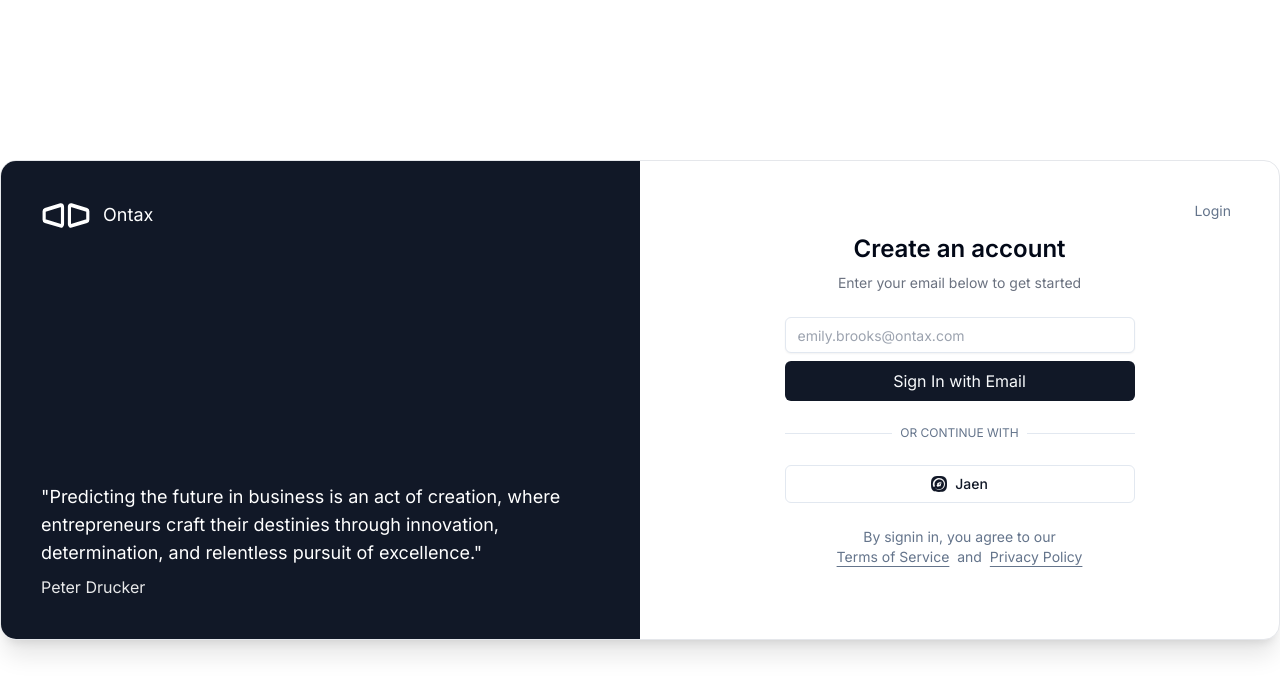
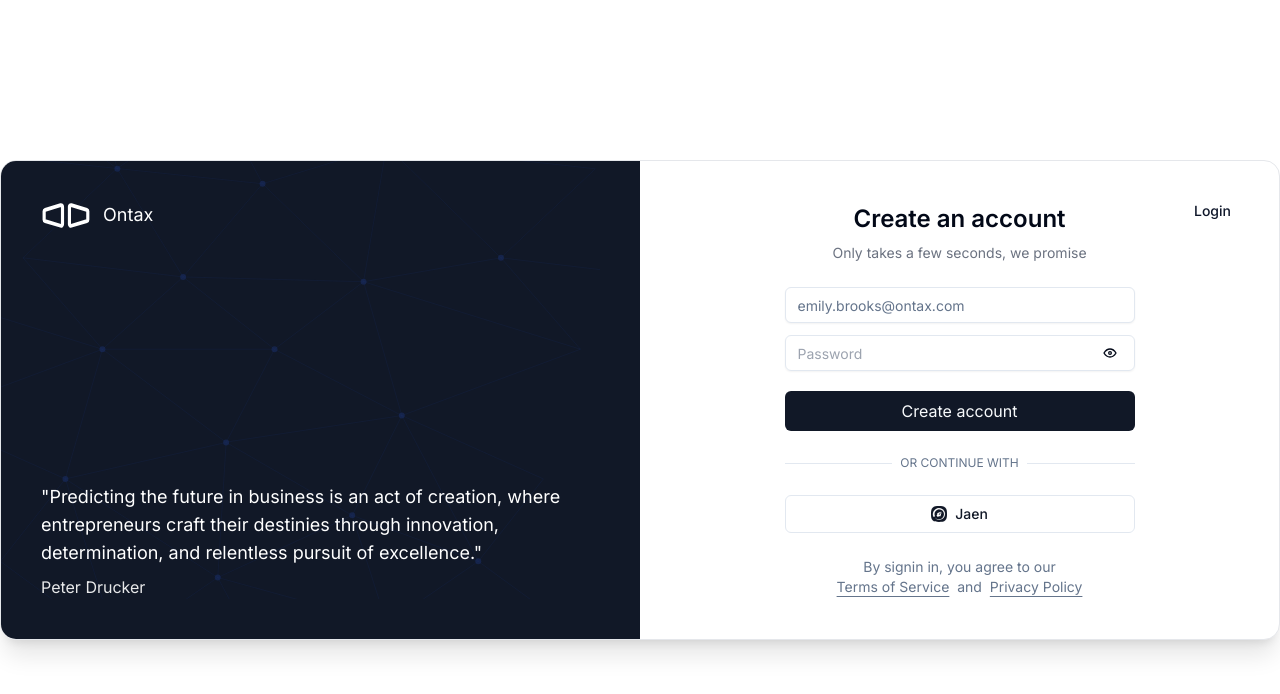
Before and after one commit to OntaxAT/ontax-web-client, a Next.js app: page /sign-in in a window 1280 px wide. Shown: the top 694 px of the page. Built offline with nearby package versions, Linux system fonts and the light colour scheme.

Commit message:
feat(auth): Add basic signin form logic

```diff
--- a/app/(auth)/(routes)/sign-in/page.tsx
+++ b/app/(auth)/(routes)/sign-in/page.tsx
@@ -2,55 +2,118 @@
 
 import * as React from 'react';
 
-import { cn } from '@/lib/utils';
+import { cn, validateEmail } from '@/lib/utils';
 import { Button, buttonVariants } from '@/components/ui/button';
 import { Input } from '@/components/ui/input';
 import { Label } from '@/components/ui/label';
 import TbLoader from '@/components/icons/TbLoader';
 import TbGitHub from '@/components/icons/TbGithub';
-import { FC } from 'react';
+import { FC, useState } from 'react';
 import Link from 'next/link';
 import Image from 'next/image';
 import Jaen from '@/components/icons/snek';
+import { SubmitHandler, useForm } from 'react-hook-form';
+import TbEye from '@/components/icons/TbEye';
+import TbEyeOff from '@/components/icons/TbEyeOff';
+
+type InputFields = {
+  email: string;
+  password: string;
+};
 
 const SignIn: FC = () => {
-  const [isLoading, setIsLoading] = React.useState<boolean>(false);
+  const [isLoading, setIsLoading] = useState<boolean>(false);
+  const [showPassword, setShowPassword] = useState<boolean>(false);
+  const [isPasswordFocused, setIsPasswordFocused] = useState<boolean>(false);
 
-  async function onSubmit(event: React.SyntheticEvent) {
-    event.preventDefault();
+  const {
+    register,
+    handleSubmit,
+    formState: { errors }
+  } = useForm<InputFields>();
+
+  const onSubmit: SubmitHandler<InputFields> = data => {
     setIsLoading(true);
-
+    console.log('form data: ', data);
     setTimeout(() => {
       setIsLoading(false);
-    }, 3000);
-  }
+    }, 2000);
+  };
 
   return (
     <>
       <Link
         href="/sign-up"
-        className="absolute top-8 right-8 px-4 py-2 rounded-md inline-flex items-center text-sm text-muted-foreground focus-visible:outline-none focus-visible:ring-1 focus-visible:ring-ring hover:bg-accent transition-colors"
+        className="absolute top-8 right-8 px-4 py-2 rounded-md inline-flex items-center text-sm font-medium text-accent-foreground focus-visible:outline-none focus-visible:ring-1 focus-visible:ring-ring hover:bg-accent transition-colors"
       >
         Login
       </Link>
       <div className="mx-auto flex flex-col w-full justify-center space-y-6 sm:w-[350px]">
         <div className="flex flex-col space-y-2 text-center">
           <h1 className="text-2xl font-semibold">Create an account</h1>
-          <p className="text-sm text-gray-500 px-10">Enter your email below to get started</p>
+          <p className="text-sm text-gray-500 px-10">Only takes a few seconds, we promise</p>
         </div>
         <div className="grid gap-6">
-          <form action="">
-            <div className="text-center grid gap-2">
-              <div className="grid gap-1">
-                <label className="sr-only">Email</label>
-                <input
-                  type="email"
-                  className="w-full border border-input h-9 px-3 py-1 rounded-md shadow-sm text-sm focus-visible:outline-none focus-visible:ring-1 focus-visible:ring-ring"
-                  placeholder="emily.brooks@ontax.com"
-                />
+          <form onSubmit={handleSubmit(onSubmit)} noValidate>
+            <div className="text-center grid gap-5">
+              <div className="grid gap-3 text-left">
+                <div className="grid gap-1">
+                  <label className="text-sm text-muted-foreground sr-only">Email</label>
+                  <Input
+                    type="email"
+                    className={errors.email && 'ring-red-500 ring-1'}
+                    placeholder="emily.brooks@ontax.com"
+                    {...register('email', { required: true, validate: validateEmail })}
+                  />
+                  {errors.email && (
+                    <span className="text-sm text-red-500 text-left">
+                      {errors.email.type === 'validate'
+                        ? 'Please enter a valid email'
+                        : 'Please enter your email'}
+                    </span>
+                  )}
+                </div>
+                <div className="grid gap-1">
+                  <label className="text-sm text-muted-foreground sr-only">Password</label>
+                  <div
+                    className={cn(
+                      'flex justify-between w-full border border-input h-9 pl-3 pr-2 py-1 rounded-md shadow-sm text-sm focus-visible:outline-none focus-visible:ring-1 focus-visible:ring-ring',
+                      errors.password && 'ring-red-500 ring-1',
+                      isPasswordFocused && 'ring-1 ring-ring'
+                    )}
+                  >
+                    <input
+                      type={showPassword ? 'text' : 'password'}
+                      className={
+                        'h-full outline-none w-[87%] text-sm focus-visible:outline-none bg-transparent'
+                      }
+                      placeholder="Password"
+                      {...register('password', { required: true, minLength: 3 })}
+                      onFocus={() => setIsPasswordFocused(true)}
+                      onBlur={() => setIsPasswordFocused(false)}
+                    />
+                    <button
+                      type="button"
+                      className="hover:bg-accent rounded-md px-2 transition-colors"
+                      onClick={() => setShowPassword(!showPassword)}
+                    >
+                      {showPassword ? <TbEyeOff className="w-4" /> : <TbEye className="w-4" />}
+                    </button>
+                  </div>
+                  {errors.password && (
+                    <span className="text-sm text-red-500 text-left">
+                      {errors.password.type === 'minLength'
+                        ? 'Password must be at least 3 characters'
+                        : 'This field is required'}
+                    </span>
+                  )}
+                </div>
               </div>
-              <button className="w-full rounded-md transition-colors bg-primary hover:bg-gray-800 text-primary-foreground px-4 py-2">
-                Sign In with Email
+              <button
+                className="w-full rounded-md transition-colors transiton-opacity bg-primary hover:bg-gray-800 text-primary-foreground px-4 py-2 flex justify-center items-center gap-2 disabled:pointer-events-none disabled:opacity-50"
+                disabled={isLoading}
+              >
+                {isLoading && <TbLoader className="animate-spin" />}Create account
               </button>
             </div>
           </form>
@@ -62,16 +125,26 @@ const SignIn: FC = () => {
               <span className="bg-background px-2 text-muted-foreground">or continue with</span>
             </div>
           </div>
-          <button className="w-full rounded-md bg-transparent tansition-colors text-primary hover:bg-accent px-4 py-2 border border-input text-sm inline-flex items-center justify-center font-[500]">
+          <button className="w-full rounded-md tansition-colors bg-transparent text-primary hover:bg-accent px-4 py-2 border border-input text-sm inline-flex items-center justify-center font-medium">
             <Jaen className="stroke-primary h-4 w-4 mr-2" />
             Jaen
           </button>
           <p className="px-8 text-center text-sm text-muted-foreground">
             By signin in, you agree to our
             <br />
-            <a className="underline underline-offset-4 hover:text-primary">Terms of Service</a>
+            <Link
+              href="#"
+              className="underline underline-offset-4 hover:text-primary transition-colors"
+            >
+              Terms of Service
+            </Link>
             &nbsp; and &nbsp;
-            <a className="underline underline-offset-4 hover:text-primary">Privacy Policy</a>
+            <Link
+              href="#"
+              className="underline underline-offset-4 hover:text-primary transition-colors"
+            >
+              Privacy Policy
+            </Link>
           </p>
         </div>
       </div>
--- a/app/(auth)/layout.tsx
+++ b/app/(auth)/layout.tsx
@@ -67,8 +67,40 @@ const AuthLayout: FC<ILayoutProps> = ({ children }) => {
   return (
     <div className="flex justify-center items-center h-screen w-screen relative">
       <div className="container h-[60vh] rounded-2xl shadow-xl grid grid-cols-2 p-0 overflow-hidden border border-gray-200 dark:border-gray-700 bg-white dark:bg-gray-950">
-        <div className="bg-primary dark:bg-slate-800 p-10 flex flex-col text-white">
-          <div className="grow">
+        <div className="bg-primary dark:bg-slate-800 p-10 flex flex-col text-white relative">
+          <svg
+            xmlns="http://www.w3.org/2000/svg"
+            width="603"
+            height="603"
+            viewBox="0 0 800 800"
+            className="absolute w-full h-full top-[-2.5rem] left-[-2.5rem] opacity-70"
+          >
+            {/* <rect fill="#330033" width="800" height="800" /> */}
+            <g fill="none" stroke-width="1" className="stroke-blue-900/30">
+              <path d="M769 229L1037 260.9M927 880L731 737 520 660 309 538 40 599 295 764 126.5 879.5 40 599-197 493 102 382-31 229 126.5 79.5-69-63" />
+              <path d="M-31 229L237 261 390 382 603 493 308.5 537.5 101.5 381.5M370 905L295 764" />
+              <path d="M520 660L578 842 731 737 840 599 603 493 520 660 295 764 309 538 390 382 539 269 769 229 577.5 41.5 370 105 295 -36 126.5 79.5 237 261 102 382 40 599 -69 737 127 880" />
+              <path d="M520-140L578.5 42.5 731-63M603 493L539 269 237 261 370 105M902 382L539 269M390 382L102 382" />
+              <path d="M-222 42L126.5 79.5 370 105 539 269 577.5 41.5 927 80 769 229 902 382 603 493 731 737M295-36L577.5 41.5M578 842L295 764M40-201L127 80M102 382L-261 269" />
+            </g>
+            <g fill="#505" className="fill-blue-900/50">
+              <circle cx="769" cy="229" r="5" />
+              <circle cx="539" cy="269" r="5" />
+              <circle cx="603" cy="493" r="5" />
+              <circle cx="731" cy="737" r="5" />
+              <circle cx="520" cy="660" r="5" />
+              <circle cx="309" cy="538" r="5" />
+              <circle cx="295" cy="764" r="5" />
+              <circle cx="40" cy="599" r="5" />
+              <circle cx="102" cy="382" r="5" />
+              <circle cx="127" cy="80" r="5" />
+              <circle cx="370" cy="105" r="5" />
+              <circle cx="578" cy="42" r="5" />
+              <circle cx="237" cy="261" r="5" />
+              <circle cx="390" cy="382" r="5" />
+            </g>
+          </svg>
+          <div className="grow z-10">
             <Image
               src="/ontax_logo_transparent.svg"
               alt="Ontax branding"
--- /dev/null
+++ b/components/icons/TbEye.tsx
@@ -0,0 +1,27 @@
+import { FC } from 'react';
+
+/**
+ * Tabler icon for "eye"
+ */
+const TbEye: FC<IIconProps> = props => {
+  return (
+    <svg
+      xmlns="http://www.w3.org/2000/svg"
+      width="24"
+      height="24"
+      viewBox="0 0 24 24"
+      stroke-width="2"
+      stroke="currentColor"
+      fill="none"
+      stroke-linecap="round"
+      stroke-linejoin="round"
+      {...props}
+    >
+      <path stroke="none" d="M0 0h24v24H0z" fill="none"></path>
+      <path d="M10 12a2 2 0 1 0 4 0a2 2 0 0 0 -4 0"></path>
+      <path d="M21 12c-2.4 4 -5.4 6 -9 6c-3.6 0 -6.6 -2 -9 -6c2.4 -4 5.4 -6 9 -6c3.6 0 6.6 2 9 6"></path>
+    </svg>
+  );
+};
+
+export default TbEye;
--- /dev/null
+++ b/components/icons/TbEyeOff.tsx
@@ -0,0 +1,28 @@
+import { FC } from 'react';
+
+/**
+ * Tabler icon for "eye-off"
+ */
+const TbEyeOff: FC<IIconProps> = props => {
+  return (
+    <svg
+      xmlns="http://www.w3.org/2000/svg"
+      width="24"
+      height="24"
+      viewBox="0 0 24 24"
+      stroke-width="2"
+      stroke="currentColor"
+      fill="none"
+      stroke-linecap="round"
+      stroke-linejoin="round"
+      {...props}
+    >
+      <path stroke="none" d="M0 0h24v24H0z" fill="none"></path>
+      <path d="M10.585 10.587a2 2 0 0 0 2.829 2.828"></path>
+      <path d="M16.681 16.673a8.717 8.717 0 0 1 -4.681 1.327c-3.6 0 -6.6 -2 -9 -6c1.272 -2.12 2.712 -3.678 4.32 -4.674m2.86 -1.146a9.055 9.055 0 0 1 1.82 -.18c3.6 0 6.6 2 9 6c-.666 1.11 -1.379 2.067 -2.138 2.87"></path>
+      <path d="M3 3l18 18"></path>
+    </svg>
+  );
+};
+
+export default TbEyeOff;
--- a/components/ui/input.tsx
+++ b/components/ui/input.tsx
@@ -1,9 +1,8 @@
-import * as React from "react"
+import * as React from 'react';
 
-import { cn } from "@/lib/utils"
+import { cn } from '@/lib/utils';
 
-export interface InputProps
-  extends React.InputHTMLAttributes<HTMLInputElement> {}
+export interface InputProps extends React.InputHTMLAttributes<HTMLInputElement> {}
 
 const Input = React.forwardRef<HTMLInputElement, InputProps>(
   ({ className, type, ...props }, ref) => {
@@ -11,15 +10,15 @@ const Input = React.forwardRef<HTMLInputElement, InputProps>(
       <input
         type={type}
         className={cn(
-          "flex h-10 w-full rounded-md border border-input bg-background px-3 py-2 text-sm ring-offset-background file:border-0 file:bg-transparent file:text-sm file:font-medium placeholder:text-muted-foreground focus-visible:outline-none focus-visible:ring-2 focus-visible:ring-ring focus-visible:ring-offset-2 disabled:cursor-not-allowed disabled:opacity-50",
+          'flex bg-backgroundring-offset-background file:border-0 file:bg-transparent file:text-sm file:font-medium placeholder:text-muted-foreground focus-visible:ring-offset-2 disabled:cursor-not-allowed disabled:opacity-50 w-full border border-input h-9 px-3 py-1 rounded-md shadow-sm text-sm focus-visible:outline-none focus-visible:ring-1 focus-visible:ring-ring',
           className
         )}
         ref={ref}
         {...props}
       />
-    )
+    );
   }
-)
-Input.displayName = "Input"
+);
+Input.displayName = 'Input';
 
-export { Input }
+export { Input };
```
Also changed, not shown: lib/utils.ts (+9 -0 lines).
